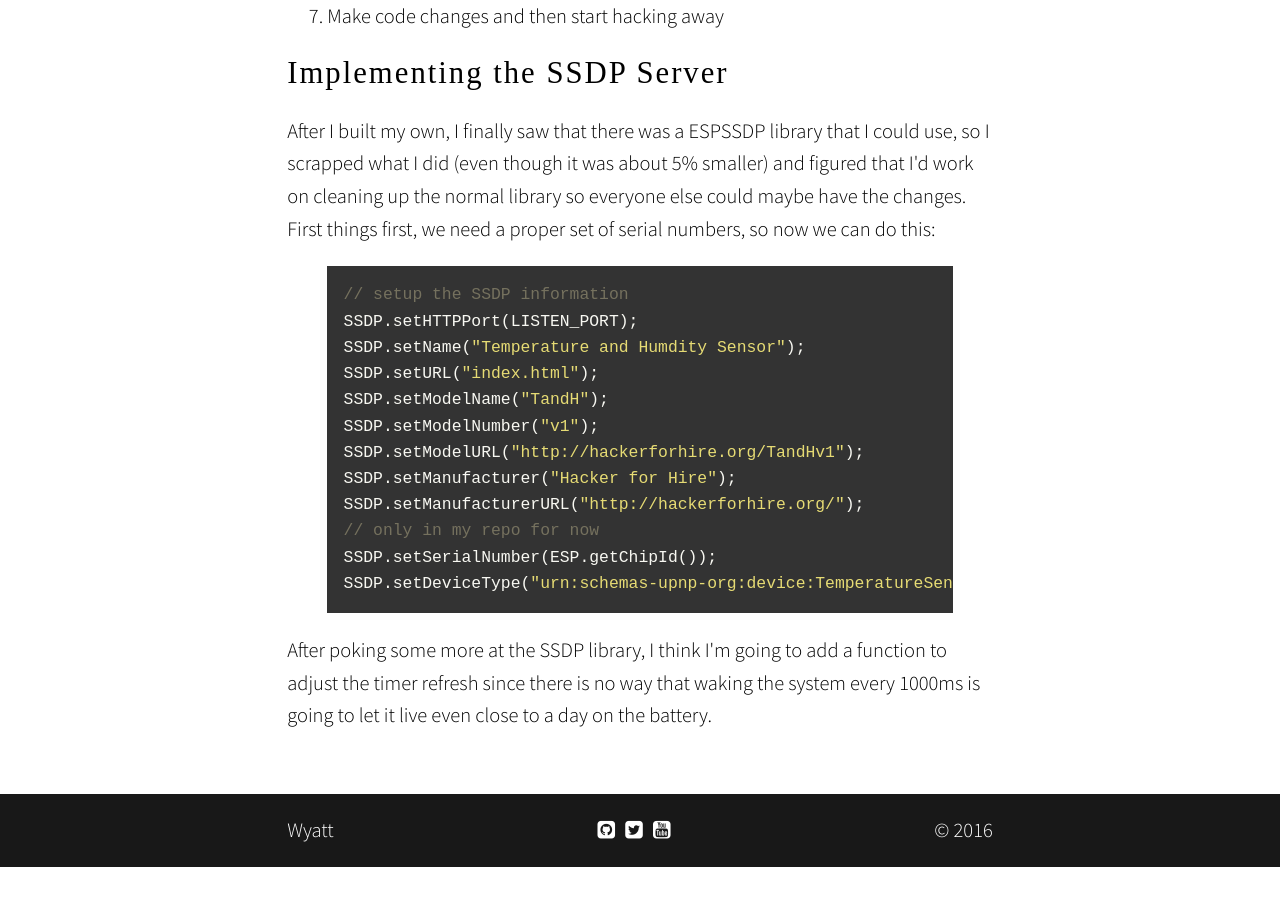
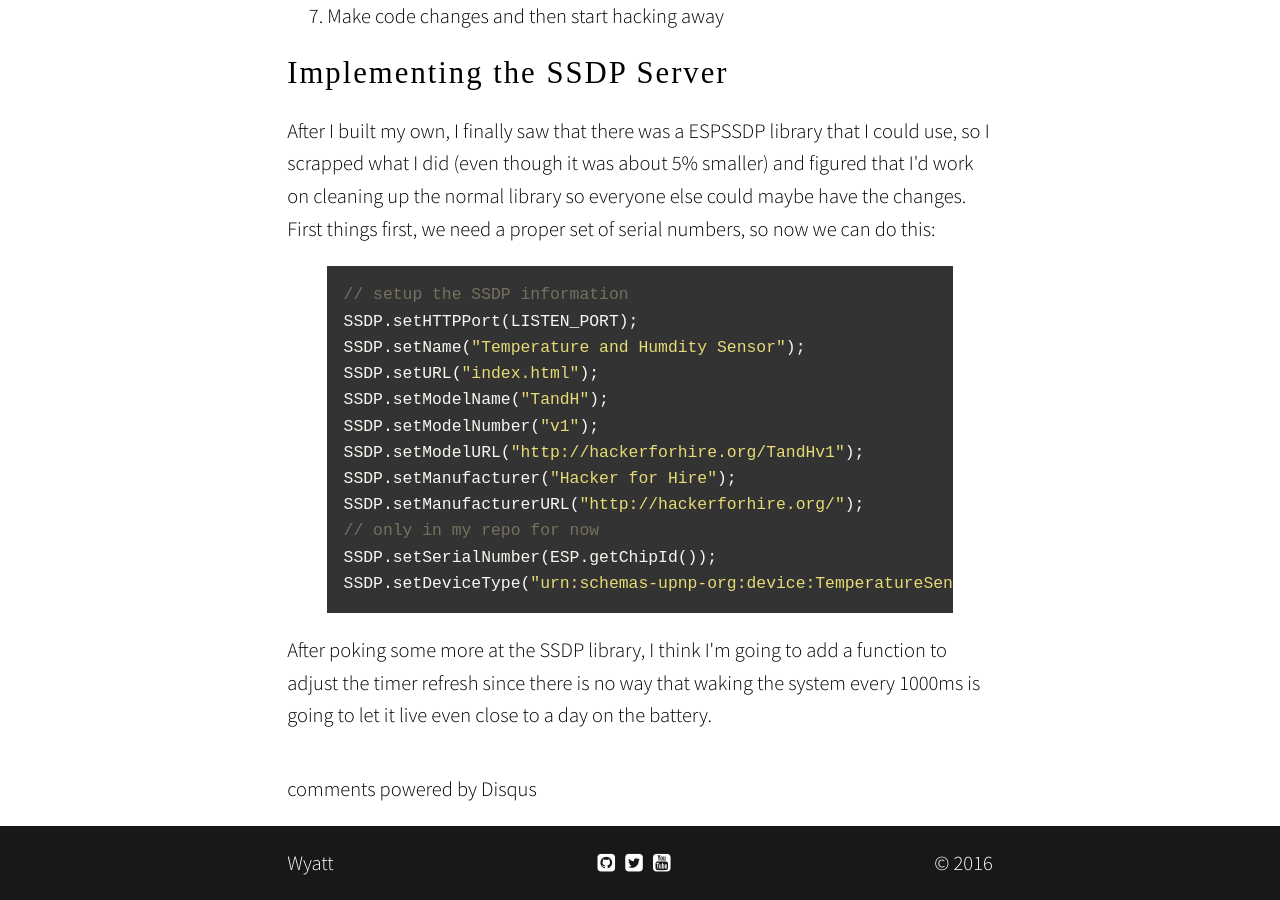
Before and after one commit to wyattearp/wyattearp.github.io, a Jekyll site: the page built from _posts/2016-01-06-esp8266-ssdp.md, in a window 1280 px wide and 900 px high, scrolled down 895 px. Built offline with Jekyll 4.4.1, drawn with Linux system fonts in a browser that asks for light colours; nearby versions of some CDN libraries; some web fonts are replaced; comment, search, counter and statistics services are not loaded; before the commit the page ends 1762 px from its top, so only the background shows below that.

Commit message:
minor bug fixes

```diff
--- a/Gemfile
+++ b/Gemfile
@@ -1,3 +1,5 @@
+source 'https://rubygems.org'
+
 gem 'jekyll'
 gem 'jekyll-feed'
 gem 'jekyll-paginate'
--- a/_layouts/blank.html
+++ b/_layouts/blank.html
@@ -13,8 +13,8 @@
     <link href='//fonts.googleapis.com/css?family=Gentium+Basic:400,700,400italic,700italic' rel='stylesheet' type='text/css'>
     <link href='//maxcdn.bootstrapcdn.com/font-awesome/4.2.0/css/font-awesome.min.css' rel='stylesheet' type='text/css'>
     {% feed_meta %}
-    {% if site.comments.disqus and page.comments %}<script src="//{{ site.comments.disqus }}.disqus.com/embed.js" async></script>{% endif %}
-    {% if site.comments.isso and page.comments %}<script data-isso="http://{{ site.comments.isso }}" src="//{{ site.comments.isso }}/js/embed.min.js"></script>{% endif %}
+    {% if site.comments.disqus and site.comments %}<script src="//{{ site.comments.disqus }}.disqus.com/embed.js" async></script>{% endif %}
+    {% if site.comments.isso and site.comments %}<script data-isso="http://{{ site.comments.isso }}" src="//{{ site.comments.isso }}/js/embed.min.js"></script>{% endif %}
   </head>
   <body>
     <header>
--- a/_layouts/default.html
+++ b/_layouts/default.html
@@ -9,10 +9,10 @@ layout: blank
       <div>
 {{ content }}
       </div>
-      {% if site.comments.isso and page.comments %}
+      {% if site.comments.isso and site.comments %}
       <div id="isso-thread"></div>
       {% endif %}
-      {% if site.comments.disqus and page.comments %}
+      {% if site.comments.disqus and site.comments %}
       <div id="disqus_thread"></div>
       <a href="http://disqus.com" class="dsq-brlink">comments powered by <span class="logo-disqus">Disqus</span></a>
       {% endif %}
--- a/_layouts/page.html
+++ b/_layouts/page.html
@@ -9,10 +9,10 @@ layout: blank
       <div>
 {{ content }}
       </div>
-      {% if site.comments.isso and page.comments %}
+      {% if site.comments.isso and site.comments %}
       <div id="isso-thread"></div>
       {% endif %}
-      {% if site.comments.disqus and page.comments %}
+      {% if site.comments.disqus and site.comments %}
       <div id="disqus_thread"></div>
       <a href="http://disqus.com" class="dsq-brlink">comments powered by <span class="logo-disqus">Disqus</span></a>
       {% endif %}
--- a/_layouts/post.html
+++ b/_layouts/post.html
@@ -9,10 +9,10 @@ layout: blank
       <div>
 {{ content }}
       </div>
-      {% if site.comments.isso and page.comments %}
+      {% if site.comments.isso and site.comments %}
       <div id="isso-thread"></div>
       {% endif %}
-      {% if site.comments.disqus and page.comments %}
+      {% if site.comments.disqus and site.comments %}
       <div id="disqus_thread"></div>
       <a href="http://disqus.com" class="dsq-brlink">comments powered by <span class="logo-disqus">Disqus</span></a>
       {% endif %}
--- a/_posts/2016-01-06-esp8266-ssdp.md
+++ b/_posts/2016-01-06-esp8266-ssdp.md
@@ -5,6 +5,7 @@ description: "Adventure in the programming the ESP8266 breakout board"
 tags: [technology,esp8266-build]
 ---
 I recently picked up an [Adafruit Feather HUZZAH](https://learn.adafruit.com/adafruit-feather-huzzah-esp8266) with the intent of gluing it together with the SmartThings eco system. This presented an initial problem of needing to do SSDP based communications since that&#39;s how SmartThings likes to do LAN based communications. After digging a bit, it becamse clear I was going to have to make some modifications to the library.
+
 
 Getting Ready for Development
 ----
```
Also changed, not shown: Gemfile.lock.
